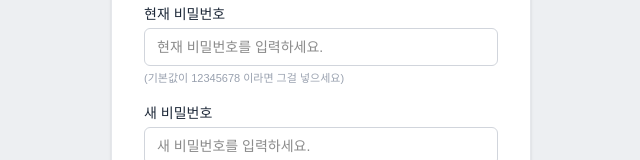
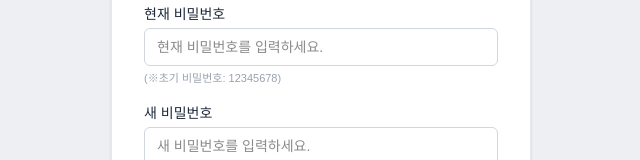
Before and after one commit to hdu0909090909/bukil-status-system, a Next.js app: page /change-password in a window 1280 px wide. Shown: the part 326-486 px from the top of the page, without its empty margins (319-959 px from the left). Built offline with nearby package versions, Linux system fonts and the light colour scheme.

Commit message:
Password Hint

```diff
--- a/app/change-password/page.tsx
+++ b/app/change-password/page.tsx
@@ -154,12 +154,12 @@ function ChangePasswordPageInner() {
             />
             {tab === "student" && (
               <p className="text-[11px] text-gray-400 mt-1">
-                (기본값이 12345678 이라면 그걸 넣으세요)
+                (※초기 비밀번호: 12345678)
               </p>
             )}
             {tab === "teacher" && (
               <p className="text-[11px] text-gray-400 mt-1">
-                (지금은 admin 으로 되어 있을 거예요)
+                뀨?
               </p>
             )}
           </div>
```
